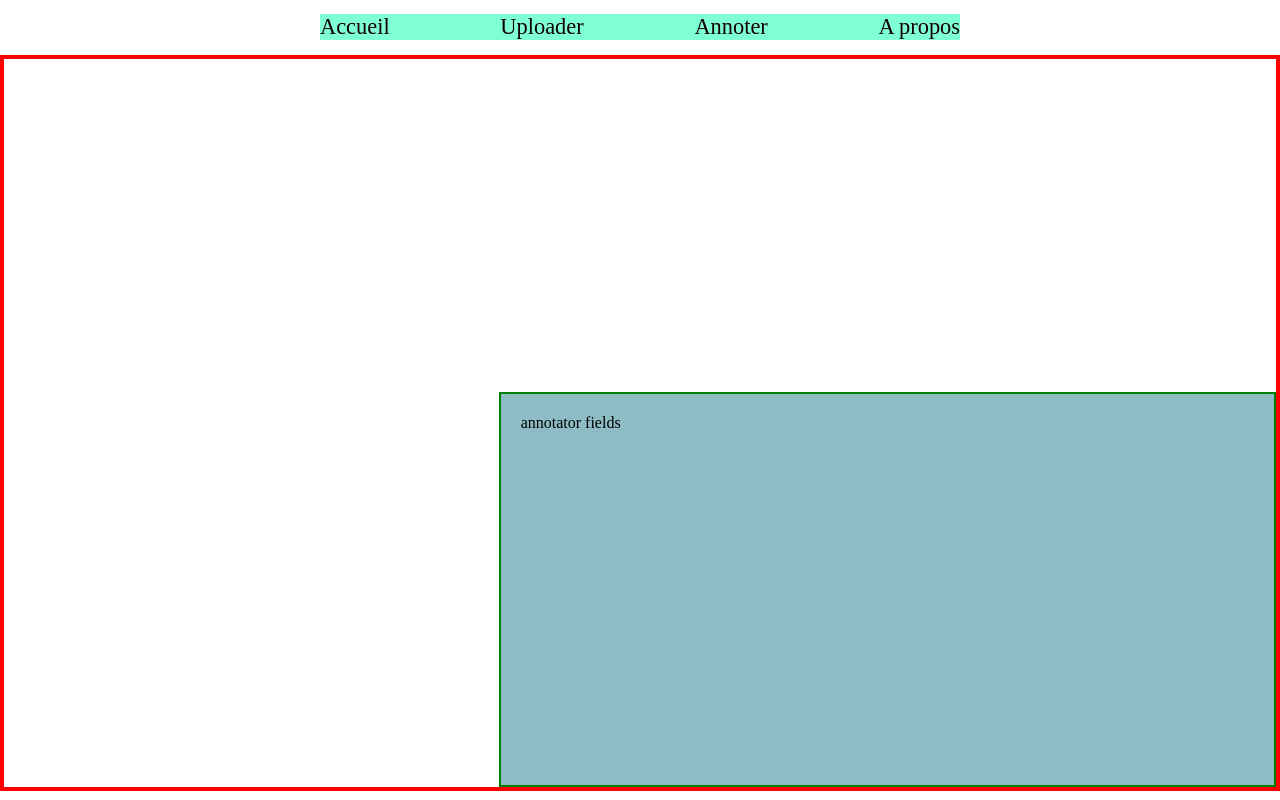
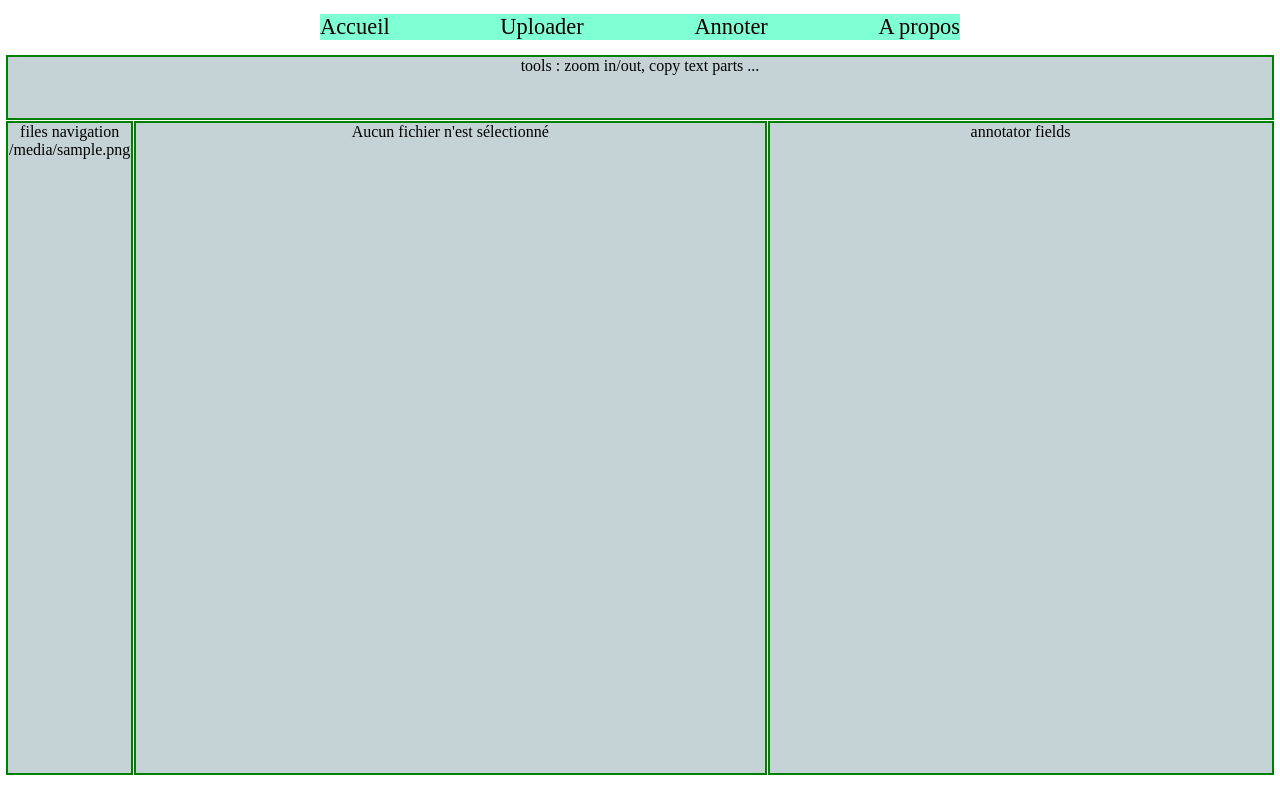
Before and after one commit to LAWBOT-Porject/Annotator, a Django app: template annotate/templates/annotate.html in a window 1280 px wide. Run offline with Django 3.2, Linux system fonts and the light colour scheme; the template is opened without the code that fills it: most values are stand-ins (such as "Sample title", 1, 10 or a date in 2020).

Commit message:
feat: Display selected decision file

```diff
--- /dev/null
+++ b/annotate/static/annotate-app.js
@@ -0,0 +1,16 @@
+//Array of list items
+const li_tags = document.querySelectorAll('li.file-link');
+const p_decision = document.getElementById('file-contents');
+
+const displyTextFile = (evt) => {
+    let link = evt.target.getAttribute("data-link");
+    evt.target.style.color = 'green';
+    fetch(link)
+    .then(response => response.text())
+    .then(data => {
+      p_decision.innerText = data;
+    });
+}
+
+li_tags.forEach( li => li.addEventListener('click', displyTextFile));
+console.log('3');
--- a/annotate/static/annotate-style.css
+++ b/annotate/static/annotate-style.css
@@ -1,13 +1,25 @@
 .grid-container{
-    height: 92vh;
-    border: 4px solid red;
+    height: 90vh;
+    /* border: 4px solid red; */
+    width: 99%;
+    margin: 0 auto;
+    overflow: hidden;
     display: grid;
+    grid-template-areas:    "tools-bar tools-bar tools-bar "
+    "annotate-navigation decision-container annotation-container";
+    grid-template-columns: 1fr 5fr 4fr;
+    grid-template-rows: 1fr 10fr;
+    gap: 1px;
+
 }
 
 .grid-item {
-    padding: 20px;
+    /* place-self: space-evenly center; */
+    /* align-self: stretch; */
+    /* padding: 20px; */
+    text-align: center;
     border: 2px solid green;
-    background-color: rgb(141, 188, 197);
+    background-color: rgb(197, 211, 214);
 }
 
 .tools-bar {
@@ -18,6 +30,10 @@
 }
 .decision-container {
     grid-area: decision-container;
+    overflow-x: hidden;
+    text-overflow: ellipsis;
+
+    /* overflow: hidden; */
 }
 .annotation-container {
     grid-area: annotation-container;
--- a/annotate/templates/annotate.html
+++ b/annotate/templates/annotate.html
@@ -7,14 +7,23 @@
         <p>tools : zoom in/out, copy text parts ...</p>
     </div>
     <div class="annotate-navigation grid-item">
+
         <p> files navigation</p>
+        <div class="files-list">
+            <ul>
+                {% for file in files %}
+                <li data-link="../../{{root_path}}{{file}}" class="file-link">
+                    {{file}}
+                </li>
+                {% endfor %}
+            </ul>
+        </div>
     </div>
     <div class="decision-container grid-item">
-        <p>decision text displayer</p>
+        <p id="file-contents">Aucun fichier n'est sélectionné</p>
     </div>
     <div class="annotation-container grid-item">
         <p>annotator fields</p>
     </div>
 </div>
-
 {% endblock %}
--- a/static_pages/templates/base.html
+++ b/static_pages/templates/base.html
@@ -9,7 +9,8 @@
     <link rel="stylesheet" type="text/css" href="{% static 'style.css' %}">
     <link rel="stylesheet" type="text/css" href="{% static 'upload-style.css' %}">
     <link rel="stylesheet" type="text/css" href="{% static 'annotate-style.css' %}">
-    <link rel="shortcut icon" type="image/png" href="{% static 'favicon.ico' %}" />
+    <link rel="shortcut icon" type="image/x-icon" href="{% static 'favicon.ico' %}" />
+
 </head>
 
 <body>
@@ -18,6 +19,8 @@
     {% block content %}
 
     {% endblock %}
+    {% load static %}
+    <script src="{% static 'annotate-app.js' %}" type="text/javascript"></script>
 </body>
 
 </html>
--- a/upload/urls.py
+++ b/upload/urls.py
@@ -1,7 +1,9 @@
-from django.urls import path
+from django.urls import path, re_path
 from .views import upload_view
-
+from annotate.views import read_file
 app_name = 'upload'
 urlpatterns = [
     path('', upload_view, name='upload'),
+    #re_path(r'^files_upload.*', read_file, name='read_upload'),
+    path('files_uploaded/<str:file>', read_file, name='read_upload'),
 ]
```
Also changed, not shown: annotate/urls.py (+7 -2 lines), annotate/views.py (+17 -3 lines).
